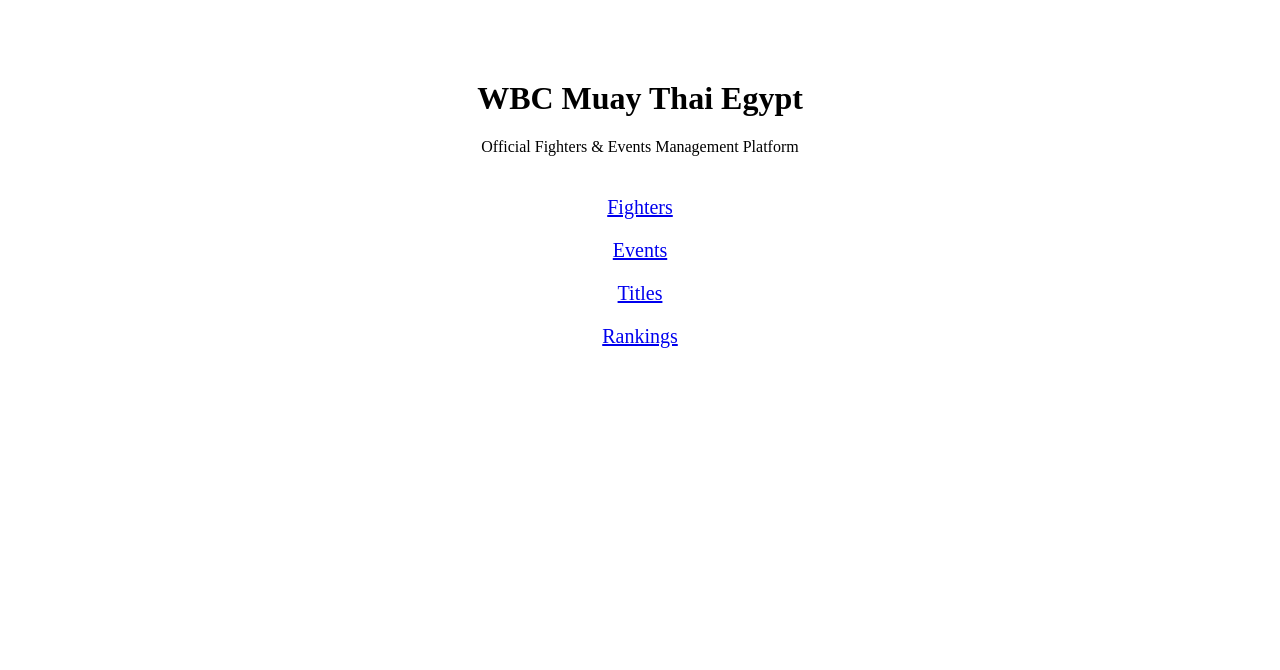
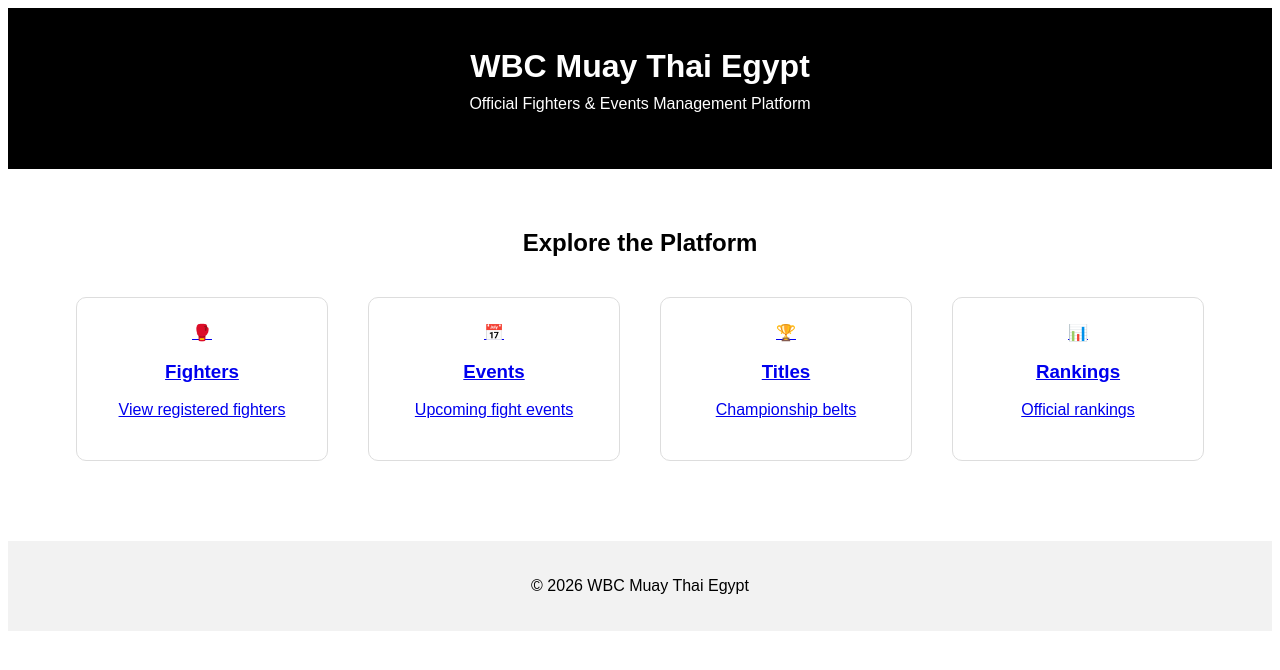
Before and after one commit to iskaegypt-tech/wbc-egypt, a Next.js app: page / in a window 1280 px wide. Shown: the top 670 px of the page. Built offline with nearby package versions, Linux system fonts and the light colour scheme.

Commit message:
Update index.js

```diff
--- a/pages/index.js
+++ b/pages/index.js
@@ -2,31 +2,87 @@
 
 export default function Home() {
   return (
-    <div style={{textAlign:"center", marginTop:"80px"}}>
+    <div style={{fontFamily:"Arial", textAlign:"center"}}>
 
-      <h1>WBC Muay Thai Egypt</h1>
-      <p>Official Fighters & Events Management Platform</p>
+      {/* Header */}
+      <div style={{
+        background:"#000",
+        color:"#fff",
+        padding:"40px"
+      }}>
+        <h1 style={{margin:0}}>WBC Muay Thai Egypt</h1>
+        <p style={{marginTop:"10px"}}>
+          Official Fighters & Events Management Platform
+        </p>
+      </div>
 
-      <div style={{marginTop:"40px", fontSize:"20px"}}>
+      {/* Navigation */}
+      <div style={{marginTop:"60px"}}>
 
-        <p>
-          <Link href="/fighters">Fighters</Link>
-        </p>
+        <h2>Explore the Platform</h2>
 
-        <p>
-          <Link href="/events">Events</Link>
-        </p>
+        <div style={{
+          display:"flex",
+          justifyContent:"center",
+          gap:"40px",
+          marginTop:"40px",
+          flexWrap:"wrap"
+        }}>
 
-        <p>
-          <Link href="/titles">Titles</Link>
-        </p>
+          <Link href="/fighters">
+            <div style={card}>
+              🥊
+              <h3>Fighters</h3>
+              <p>View registered fighters</p>
+            </div>
+          </Link>
 
-        <p>
-          <Link href="/rankings">Rankings</Link>
-        </p>
+          <Link href="/events">
+            <div style={card}>
+              📅
+              <h3>Events</h3>
+              <p>Upcoming fight events</p>
+            </div>
+          </Link>
 
+          <Link href="/titles">
+            <div style={card}>
+              🏆
+              <h3>Titles</h3>
+              <p>Championship belts</p>
+            </div>
+          </Link>
+
+          <Link href="/rankings">
+            <div style={card}>
+              📊
+              <h3>Rankings</h3>
+              <p>Official rankings</p>
+            </div>
+          </Link>
+
+        </div>
+      </div>
+
+      {/* Footer */}
+      <div style={{
+        marginTop:"80px",
+        padding:"20px",
+        background:"#f2f2f2"
+      }}>
+        <p>© 2026 WBC Muay Thai Egypt</p>
       </div>
 
     </div>
   );
 }
+
+const card = {
+  width:"200px",
+  padding:"25px",
+  border:"1px solid #ddd",
+  borderRadius:"10px",
+  cursor:"pointer",
+  background:"#fff",
+  transition:"0.2s"
+};
```
